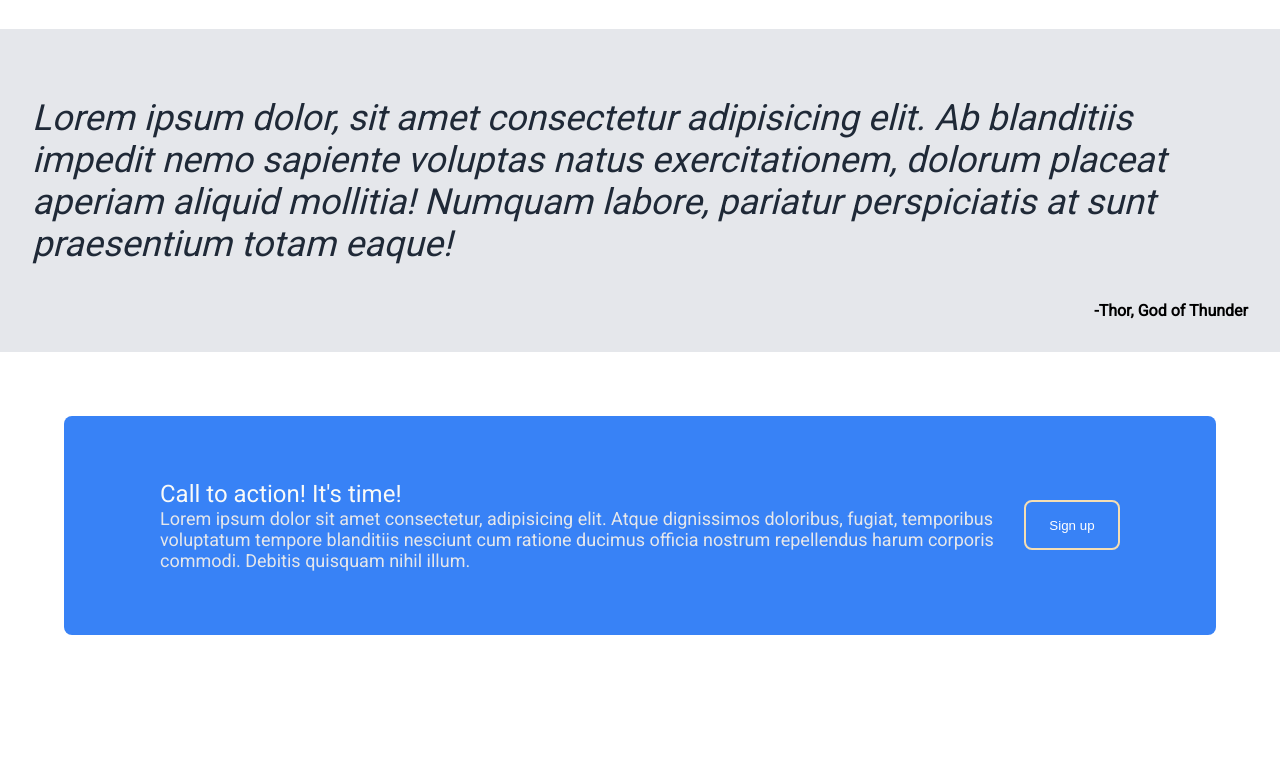
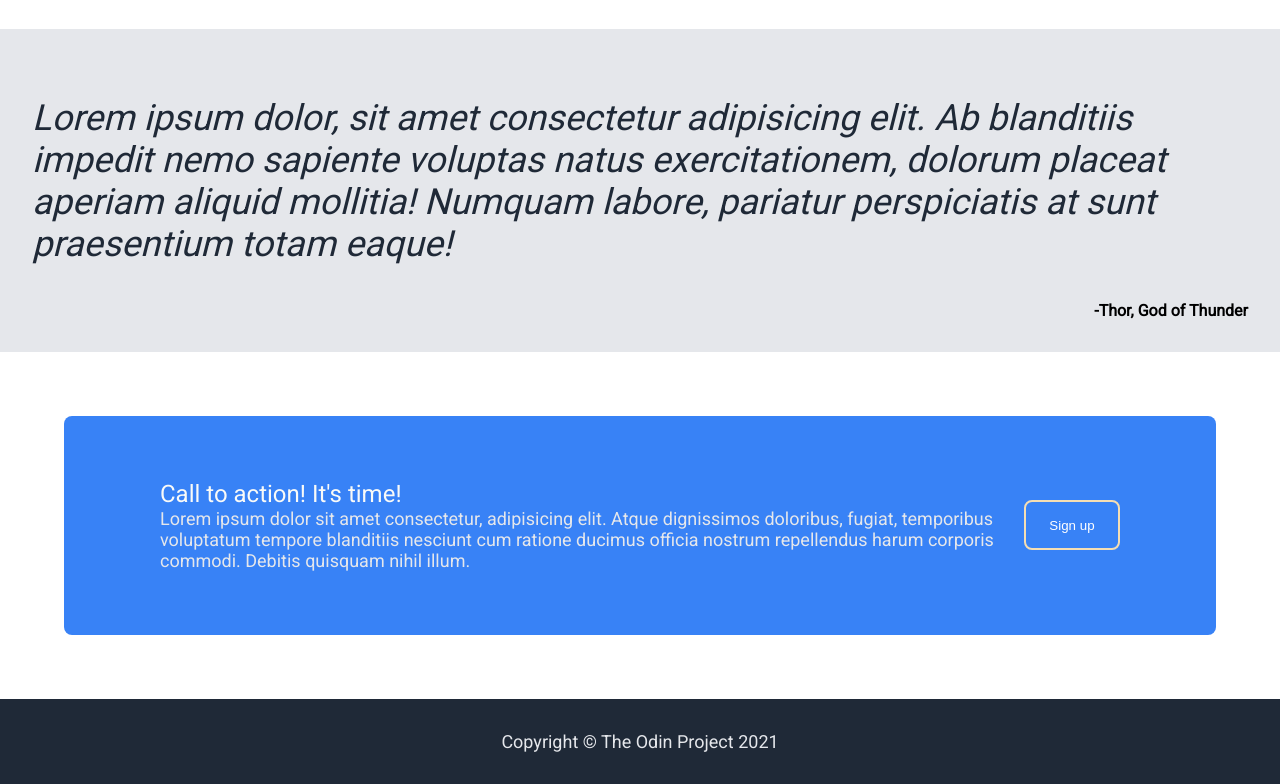
Before and after one commit to budhh/odin-landing-page, a plain HTML site: page index.html in a window 1280 px wide. Shown: the part 888-1672 px from the top of the page. Before the commit the page ends 1587 px from the top, so only its background shows below. Drawn offline with Linux system fonts and the light colour scheme.

Commit message:
finished footer

```diff
--- a/index.html
+++ b/index.html
@@ -75,7 +75,7 @@
           <button class="box4-button">Sign up</button>
         </div>
       </div>
-      <div class="footer"></div>
+      <div class="footer">Copyright &copy The Odin Project 2021</div>
     </div>
   </body>
 </html>
--- a/style.css
+++ b/style.css
@@ -200,3 +200,13 @@ li {
     background: var(--button-hover);
   }
 }
+
+.footer {
+  display: flex;
+  padding: 2rem 0rem;
+  background-color: var(--dark-background);
+  color: var(--quote-background);
+  font-size: 18px;
+  justify-content: center;
+  align-items: center;
+}
```
